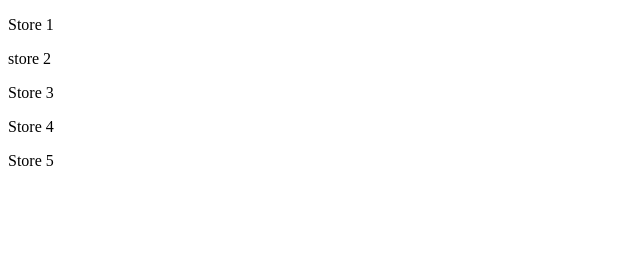
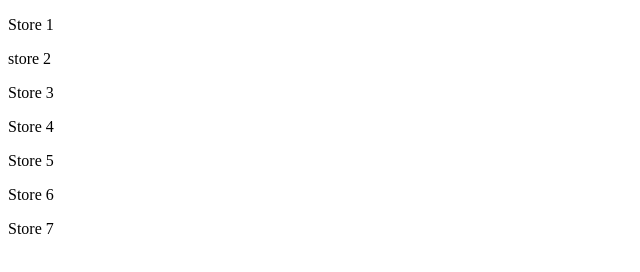
Before and after one commit to john-maluki/git-one, a plain HTML site: page index.html in a window 1280 px wide. Shown: the whole page, without its empty margins (0-640 px from the left). Drawn offline with Linux system fonts and the light colour scheme.

Commit message:
added 6 and 7

```diff
--- a/index.html
+++ b/index.html
@@ -9,6 +9,8 @@
 	<p>Store 3</p>
 	<p>Store 4</p>
 	<p>Store 5</p>
+	<p>Store 6</p>
+	<p>Store 7</p>
 
 </body>
 </html>
```
